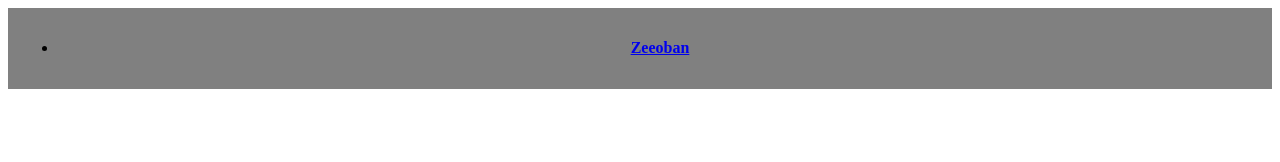
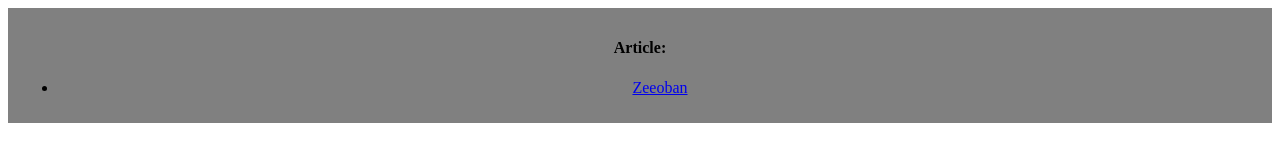
Before and after one commit to FrankzeeTank/FrankzeeTank.github.io, a plain HTML site: page games.html in a window 1280 px wide. Drawn offline with Linux system fonts and the light colour scheme.

Commit message:
Update games.html

```diff
--- a/games.html
+++ b/games.html
@@ -16,11 +16,10 @@
       <div class="header">
       </div>
       <div class="article">
-        <h4>
+        <h4>Article:</h4>
         <ul>
           <li><a href="https://frankzeetank.github.io/Zeeoban.html">Zeeoban</a></li>
         </ul>
-        </h4>
       </div>
       <div class="footer">
       </div>
```
